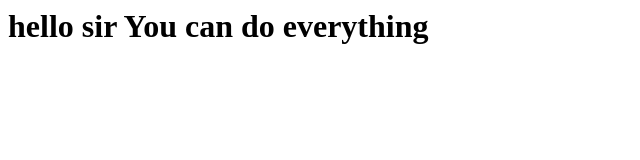
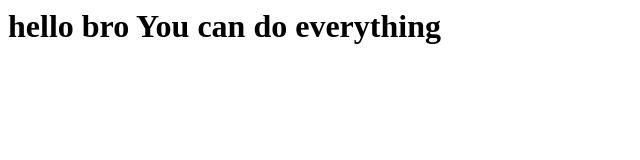
Before and after one commit to anshulsingh012024/firstgitrepo1, a plain HTML site: page index.html in a window 1280 px wide. Shown: the whole page, without its empty margins (0-640 px from the left). Drawn offline with Linux system fonts and the light colour scheme.

Commit message:
Update index.html
new changes

```diff
--- a/index.html
+++ b/index.html
@@ -1,6 +1,6 @@
 <html>
 	<body>
-		<h1>hello sir You can do everything</h1>
+		<h1>hello bro You can do everything</h1>
 	</body>
 
 
```
